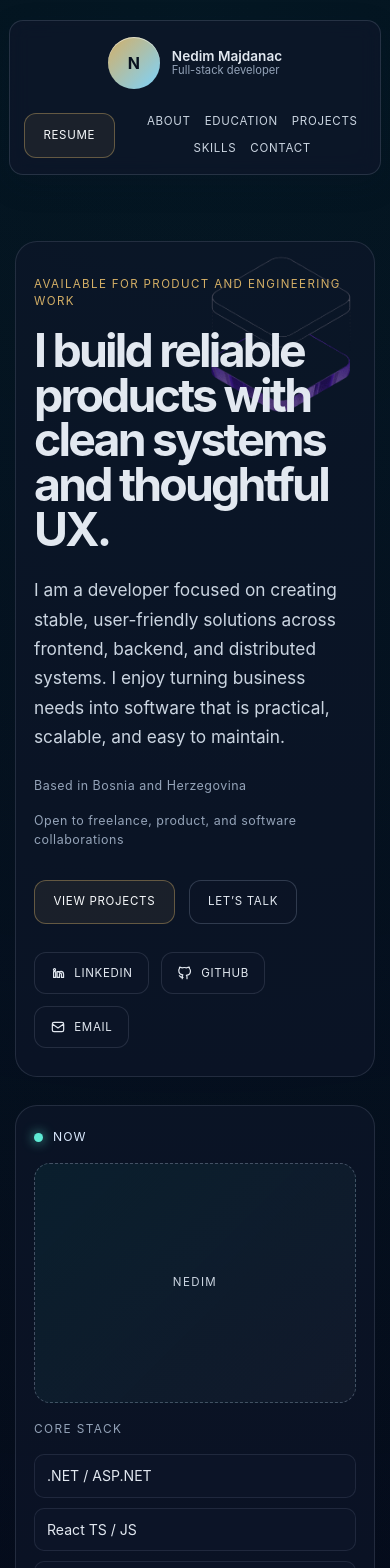
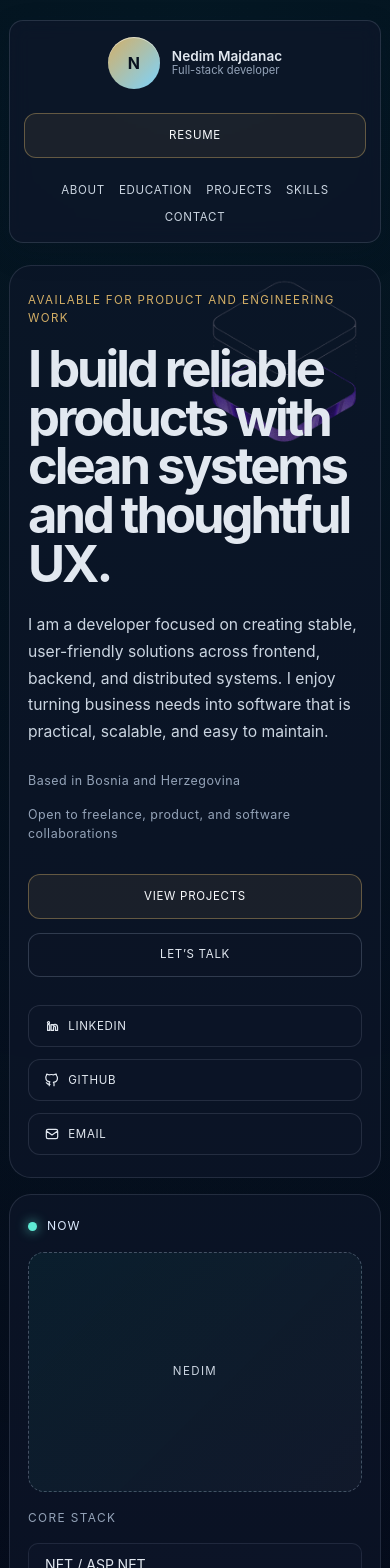
Before and after one commit to NedimMajdanac/nedim-majdanac-cv, a React (Vite) app: page / in a window 390 px wide. Shown: the top 1568 px of the page. Built offline with nearby package versions, Linux system fonts and the light colour scheme.

Commit message:
fintrack

```diff
--- a/src/App.css
+++ b/src/App.css
@@ -692,6 +692,10 @@
     justify-content: center;
   }
 
+  .nav-cta {
+    flex: 1 1 100%;
+  }
+
   .main-nav {
     order: 3;
     width: 100%;
@@ -716,6 +720,58 @@
   .page-shell {
     width: min(100% - 18px, 1200px);
     padding-top: 18px;
+  }
+
+  .content {
+    gap: 22px;
+    padding-top: 24px;
+  }
+
+  .hero {
+    gap: 16px;
+    padding: 0;
+  }
+
+  .hero-copy {
+    padding: 26px 18px 22px;
+  }
+
+  .hero-copy h1 {
+    font-size: clamp(2.35rem, 13vw, 3.4rem);
+  }
+
+  .lead {
+    font-size: 0.98rem;
+  }
+
+  .hero-actions a,
+  .social-strip a {
+    flex: 1 1 100%;
+  }
+
+  .project-carousel {
+    min-height: 190px;
+    padding: 14px;
+  }
+
+  .mockup-slide {
+    min-height: 130px;
+  }
+
+  .mockup-slide img {
+    min-height: 130px;
+  }
+
+  .mobile-carousel .mockup-slide {
+    min-height: 220px;
+  }
+
+  .mobile-carousel .mockup-slide img {
+    height: 208px;
+  }
+
+  .carousel-hint {
+    text-align: center;
   }
 
   .topbar {
```
